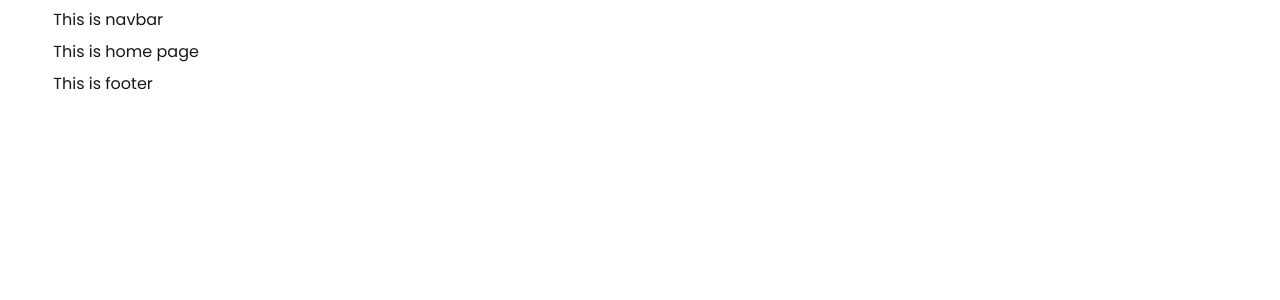
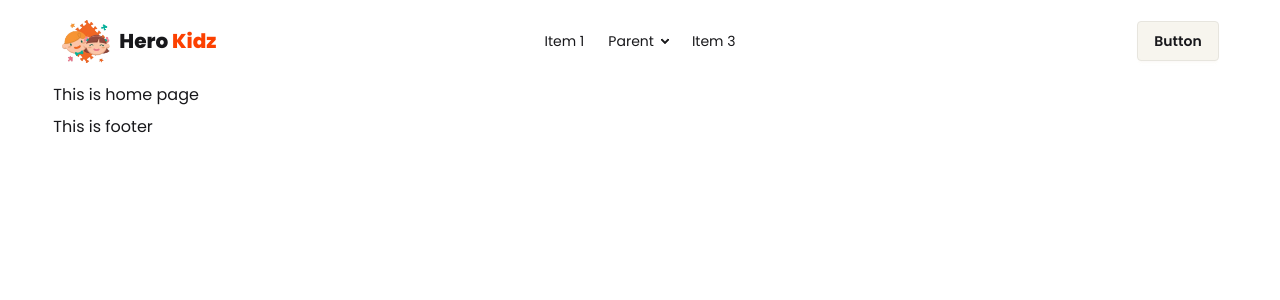
Before and after one commit to rashel-dev/hero-kids-by-next, a Next.js app: page / in a window 1280 px wide. Shown: the top 300 px of the page. Built offline with nearby package versions, Linux system fonts and the light colour scheme.

Commit message:
create logo component

```diff
--- a/src/Components/Shared/Navbar.jsx
+++ b/src/Components/Shared/Navbar.jsx
@@ -1,9 +1,65 @@
 import React from 'react';
+import Logo from '../ui/Logo';
 
 const Navbar = () => {
     return (
-        <div>
-            <h2>This is navbar</h2>
+        <div className="navbar bg-base-100">
+            <div className="navbar-start">
+                <div className="dropdown">
+                    <div tabIndex={0} role="button" className="btn btn-ghost lg:hidden">
+                        <svg xmlns="http://www.w3.org/2000/svg" className="h-5 w-5" fill="none" viewBox="0 0 24 24" stroke="currentColor">
+                            {" "}
+                            <path strokeLinecap="round" strokeLinejoin="round" strokeWidth="2" d="M4 6h16M4 12h8m-8 6h16" />{" "}
+                        </svg>
+                    </div>
+                    <ul tabIndex="-1" className="menu menu-sm dropdown-content bg-base-100 rounded-box z-1 mt-3 w-52 p-2 shadow">
+                        <li>
+                            <a>Item 1</a>
+                        </li>
+                        <li>
+                            <a>Parent</a>
+                            <ul className="p-2">
+                                <li>
+                                    <a>Submenu 1</a>
+                                </li>
+                                <li>
+                                    <a>Submenu 2</a>
+                                </li>
+                            </ul>
+                        </li>
+                        <li>
+                            <a>Item 3</a>
+                        </li>
+                    </ul>
+                </div>
+                <Logo />
+            </div>
+            <div className="navbar-center hidden lg:flex">
+                <ul className="menu menu-horizontal px-1">
+                    <li>
+                        <a>Item 1</a>
+                    </li>
+                    <li>
+                        <details>
+                            <summary>Parent</summary>
+                            <ul className="p-2 bg-base-100 w-40 z-1">
+                                <li>
+                                    <a>Submenu 1</a>
+                                </li>
+                                <li>
+                                    <a>Submenu 2</a>
+                                </li>
+                            </ul>
+                        </details>
+                    </li>
+                    <li>
+                        <a>Item 3</a>
+                    </li>
+                </ul>
+            </div>
+            <div className="navbar-end">
+                <a className="btn">Button</a>
+            </div>
         </div>
     );
 };
--- /dev/null
+++ b/src/Components/ui/Logo.jsx
@@ -0,0 +1,14 @@
+import Image from 'next/image';
+import Link from 'next/link';
+import React from 'react';
+
+const Logo = () => {
+    return (
+        <Link href={"/"} className='flex items-center gap-2'>
+            <Image src="/assets/logo.png" alt="Logo" width={50} height={50} />
+            <h2 className='text-xl font-bold'>Hero <span className='text-primary'>Kidz</span></h2>
+        </Link>
+    );
+};
+
+export default Logo;
--- a/src/app/page.jsx
+++ b/src/app/page.jsx
@@ -1,4 +1,3 @@
-import Image from "next/image";
 
 export default function Home() {
   return (
```
Also changed, not shown: public/assets/logo.png (renamed from src/assets/logo (1).png), 1 other file (tests, documents, lock files or other folders).
